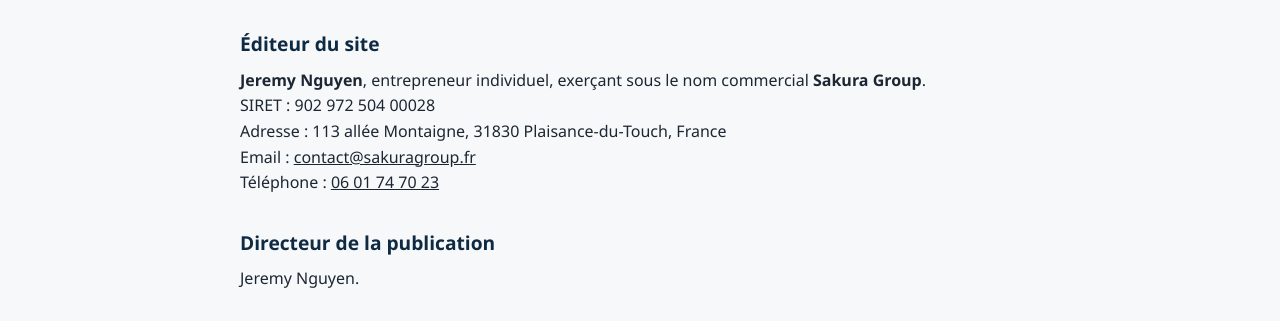
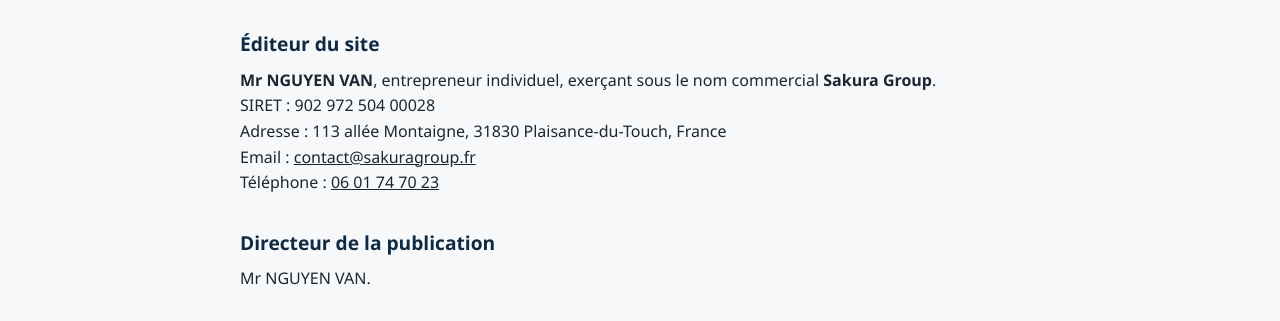
Before and after one commit to djedaiii3131/sakura-formation, a plain HTML site: page mentions-legales.html in a window 1280 px wide. Shown: the part 261-582 px from the top of the page. Drawn offline with Linux system fonts and the light colour scheme.

Commit message:
Mentions légales : Mr NGUYEN VAN

```diff
--- a/mentions-legales.html
+++ b/mentions-legales.html
@@ -34,7 +34,7 @@
 
   <h2>Éditeur du site</h2>
   <p>
-    <strong>Jeremy Nguyen</strong>, entrepreneur individuel, exerçant sous le nom commercial <strong>Sakura Group</strong>.<br>
+    <strong>Mr NGUYEN VAN</strong>, entrepreneur individuel, exerçant sous le nom commercial <strong>Sakura Group</strong>.<br>
     SIRET : 902 972 504 00028<br>
     Adresse : 113 allée Montaigne, 31830 Plaisance-du-Touch, France<br>
     Email : <a href="mailto:contact@sakuragroup.fr">contact@sakuragroup.fr</a><br>
@@ -42,7 +42,7 @@
   </p>
 
   <h2>Directeur de la publication</h2>
-  <p>Jeremy Nguyen.</p>
+  <p>Mr NGUYEN VAN.</p>
 
   <h2>Hébergement</h2>
   <p>
```
